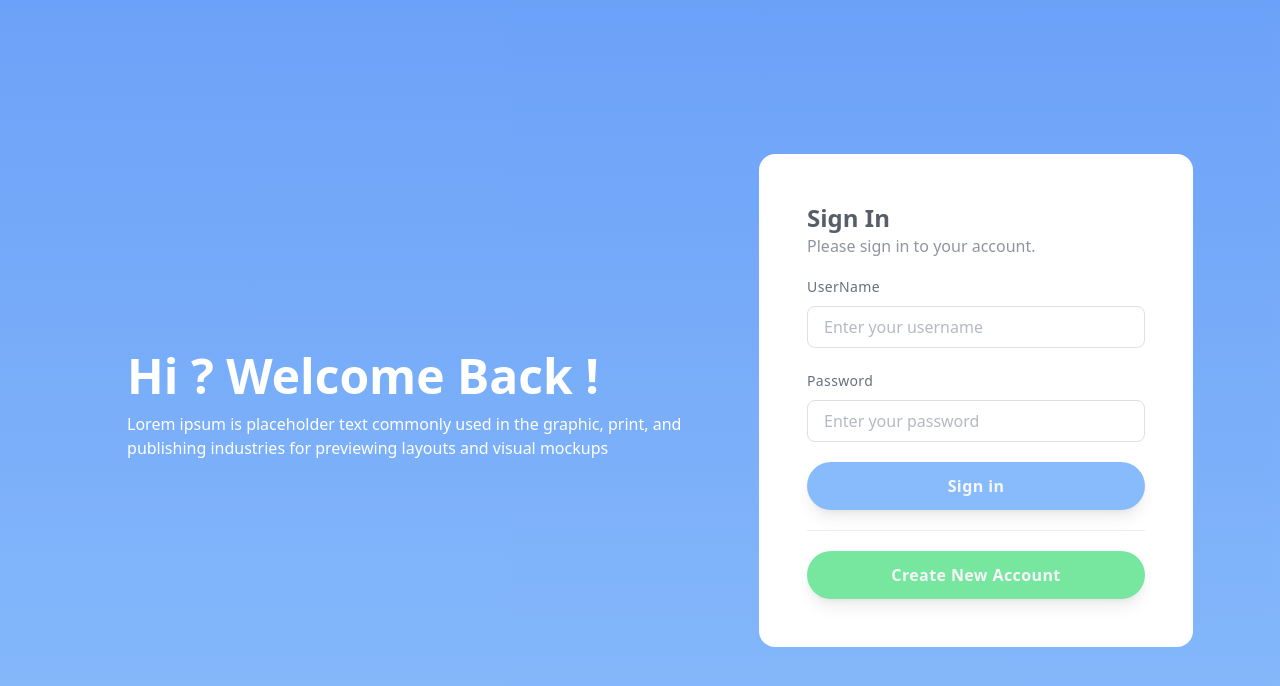
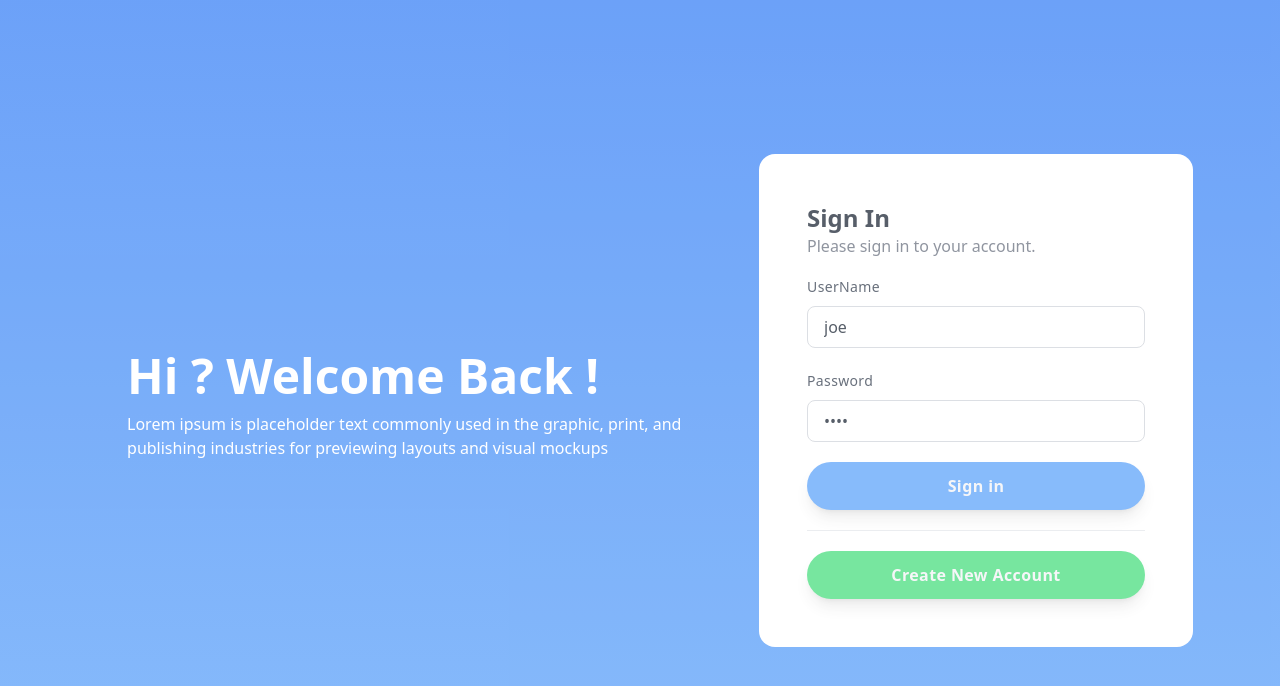
Before and after one commit to JiaHongL/react-refresh-token-demo, a React (Create React App) app: page /login in a window 1280 px wide. Shown: the top 686 px of the page. Built offline with nearby package versions, Linux system fonts and the light colour scheme.

Commit message:
綁定登入頁面事件

```diff
--- a/src/login/Login.tsx
+++ b/src/login/Login.tsx
@@ -1,12 +1,36 @@
-import React from "react";
+import React, { useState } from "react";
 
 function Login() {
+
+  const [username, setUsername] = useState("joe");
+  const [password, setPassword] = useState("test");
+
+  function handleUsernameChange(event: React.ChangeEvent<HTMLInputElement>) {
+    setUsername(event.target.value);
+  }
+
+  function handlePasswordChange(event: React.ChangeEvent<HTMLInputElement>) {
+    setPassword(event.target.value);
+  }
+
+  function login(e: React.SyntheticEvent) {
+    e.preventDefault();
+    console.log(username);
+    console.log(password);
+  }
+
+  function createAccount() {
+    console.log('createAccount');
+  }
+
   return (
     <div className="relative bg-cover bg-center bg-no-repeat bg-gradient-to-b from-blue-500 to-blue-400 opacity-75">
       <div className="z-50 mx-0 min-h-screen justify-center sm:flex sm:flex-row">
         <div className="z-10 flex flex-col self-center p-10 sm:max-w-5xl xl:max-w-2xl">
           <div className="hidden flex-col self-start text-white lg:flex">
-            <h1 className="mb-3 mt-3 text-5xl font-bold">Hi ? Welcome Back !</h1>
+            <h1 className="mb-3 mt-3 text-5xl font-bold">
+              Hi ? Welcome Back !
+            </h1>
             <p className="pr-3">
               Lorem ipsum is placeholder text commonly used in the graphic,
               print, and publishing industries for previewing layouts and visual
@@ -20,16 +44,19 @@ function Login() {
               <h3 className="text-2xl font-semibold text-gray-800">Sign In</h3>
               <p className="text-gray-500">Please sign in to your account.</p>
             </div>
-            <form>
+            <form onSubmit={login}>
               <div className="space-y-5">
                 <div className="space-y-2">
                   <label className="text-sm font-medium tracking-wide text-gray-700">
                     UserName
                   </label>
                   <input
+                    id="username"
                     className="w-full rounded-lg border border-gray-300 px-4 py-2 text-base focus:border-blue-400 focus:outline-none"
                     type="text"
                     placeholder="Enter your username"
+                    value={username}
+                    onChange={handleUsernameChange}
                   />
                 </div>
                 <div className="space-y-2">
@@ -37,9 +64,12 @@ function Login() {
                     Password
                   </label>
                   <input
+                    id="password"
                     className="w-full content-center rounded-lg border border-gray-300 px-4 py-2 text-base focus:border-blue-400 focus:outline-none"
                     type="password"
                     placeholder="Enter your password"
+                    value={password}
+                    onChange={handlePasswordChange}
                   />
                 </div>
                 <div>
@@ -53,6 +83,7 @@ function Login() {
                 <hr />
                 <div>
                   <button
+                    onClick={createAccount}
                     type="button"
                     className="flex w-full cursor-pointer justify-center rounded-full bg-green-400 p-3 font-semibold tracking-wide text-gray-100 shadow-lg transition duration-500 ease-in hover:bg-green-500"
                   >
```
